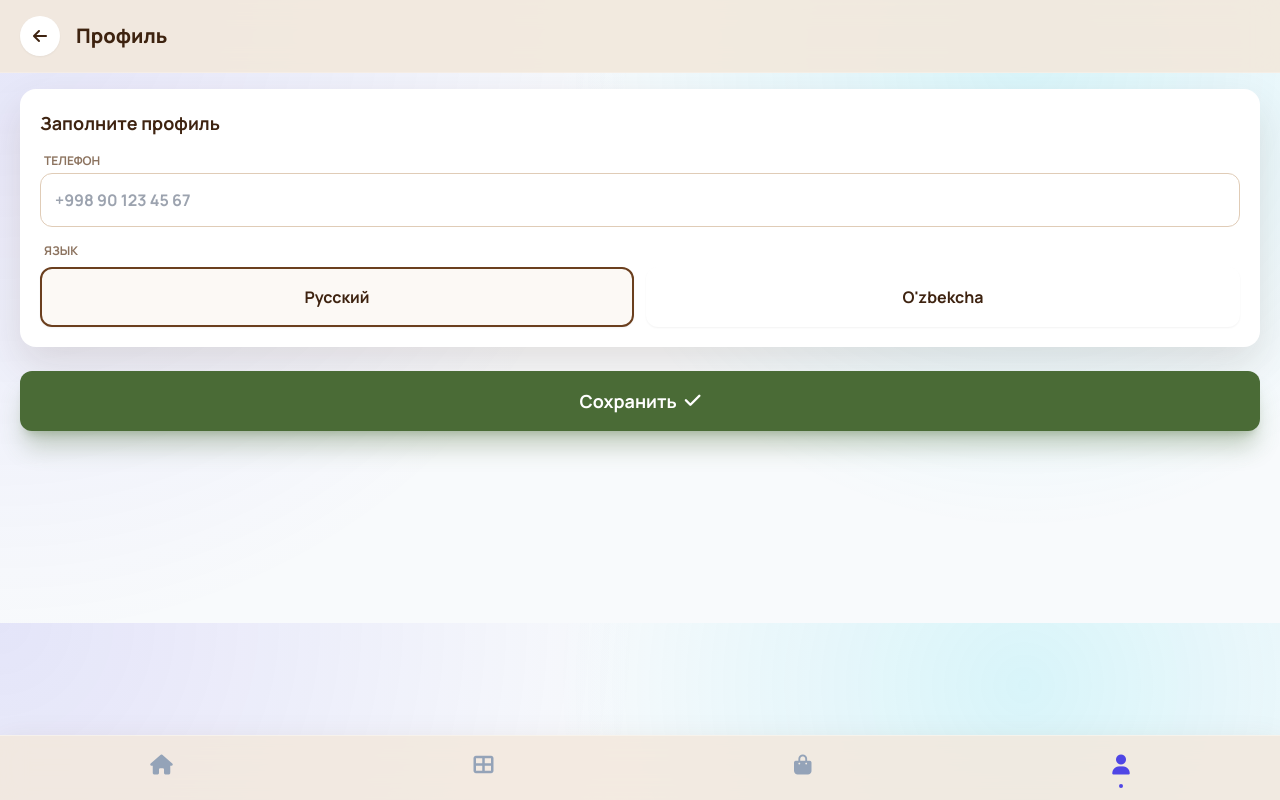
After one commit to SheriAkhtamov/shop_bot, a FastAPI app: template app/templates/shop/profile_edit.html in a window 1280 px wide. The commit adds this page. Run offline with FastAPI, Linux system fonts and the light colour scheme; the template is opened without the code that fills it, so the values that code supplies are empty; style sheets or scripts are compiled from the project's sources; parts of the project's set-up code (start-up, migrations or seed data) failed here and were passed over; some libraries are stand-ins or nearby versions.

Commit message:
Add profile completion flow for orders

```diff
--- a/app/services/order_service.py
+++ b/app/services/order_service.py
@@ -66,6 +66,8 @@ class OrderService:
         order_data: OrderCreateSchema,
         session: AsyncSession
     ) -> Dict[str, Any]:
+        if not (user.phone or "").strip():
+            raise HTTPException(status_code=400, detail="Заполните профиль: укажите номер телефона")
 
         phone_value = (order_data.phone or "").strip()
         if not phone_value:
--- /dev/null
+++ b/app/templates/shop/profile_edit.html
@@ -0,0 +1,51 @@
+{% extends "shop/base.html" %}
+
+{% block content %}
+<div
+    class="sticky top-0 bg-[#F2E8DC]/90 backdrop-blur-md z-30 px-5 py-4 border-b border-white/20 flex items-center mb-4">
+    <a href="/shop/profile"
+        class="mr-4 w-10 h-10 bg-white rounded-full flex items-center justify-center text-[#3E2310] shadow-sm active:scale-90 transition">
+        <i class="fas fa-arrow-left"></i>
+    </a>
+    <h1 class="text-xl font-extrabold text-[#3E2310]">Профиль</h1>
+</div>
+
+<form action="/shop/profile/update" method="POST" class="px-5 pb-24 space-y-6">
+    <div class="bg-white rounded-2xl shadow-coffee p-5">
+        <h3 class="font-bold text-[#3E2310] text-lg mb-4">Заполните профиль</h3>
+        <div class="space-y-4">
+            <div>
+                <label class="block text-xs font-bold text-[#8C735F] uppercase mb-1 ml-1">Телефон</label>
+                <input type="tel" name="phone" value="{{ user.phone }}"
+                    class="w-full bg-white border border-[#E0CCB7] rounded-xl p-3.5 text-[#3E2310] font-bold focus:outline-none focus:ring-2 focus:ring-[#6B3F1E]"
+                    placeholder="+998 90 123 45 67" required>
+            </div>
+            <div>
+                <label class="block text-xs font-bold text-[#8C735F] uppercase mb-2 ml-1">Язык</label>
+                <div class="grid grid-cols-2 gap-3">
+                    <label class="cursor-pointer">
+                        <input type="radio" name="language" value="ru" class="peer hidden" {% if user.language != 'uz' %}checked{% endif %}>
+                        <div
+                            class="bg-white border-2 border-transparent peer-checked:border-[#6B3F1E] peer-checked:bg-[#FCF9F5] rounded-xl p-4 text-center transition-all shadow-sm">
+                            <span class="font-bold text-[#3E2310]">Русский</span>
+                        </div>
+                    </label>
+                    <label class="cursor-pointer">
+                        <input type="radio" name="language" value="uz" class="peer hidden" {% if user.language == 'uz' %}checked{% endif %}>
+                        <div
+                            class="bg-white border-2 border-transparent peer-checked:border-[#6B3F1E] peer-checked:bg-[#FCF9F5] rounded-xl p-4 text-center transition-all shadow-sm">
+                            <span class="font-bold text-[#3E2310]">O'zbekcha</span>
+                        </div>
+                    </label>
+                </div>
+            </div>
+        </div>
+    </div>
+
+    <button type="submit"
+        class="w-full bg-[#4A6B36] text-white py-4 rounded-xl font-bold text-lg shadow-xl shadow-[#4A6B36]/30 active:scale-95 transition-transform flex justify-center items-center">
+        <span>Сохранить</span>
+        <i class="fas fa-check ml-2"></i>
+    </button>
+</form>
+{% endblock %}
```
Also changed, not shown: app/templates/shop/profile.html (+18 -1 lines), app/web/routes/shop.py (+40 -0 lines).
